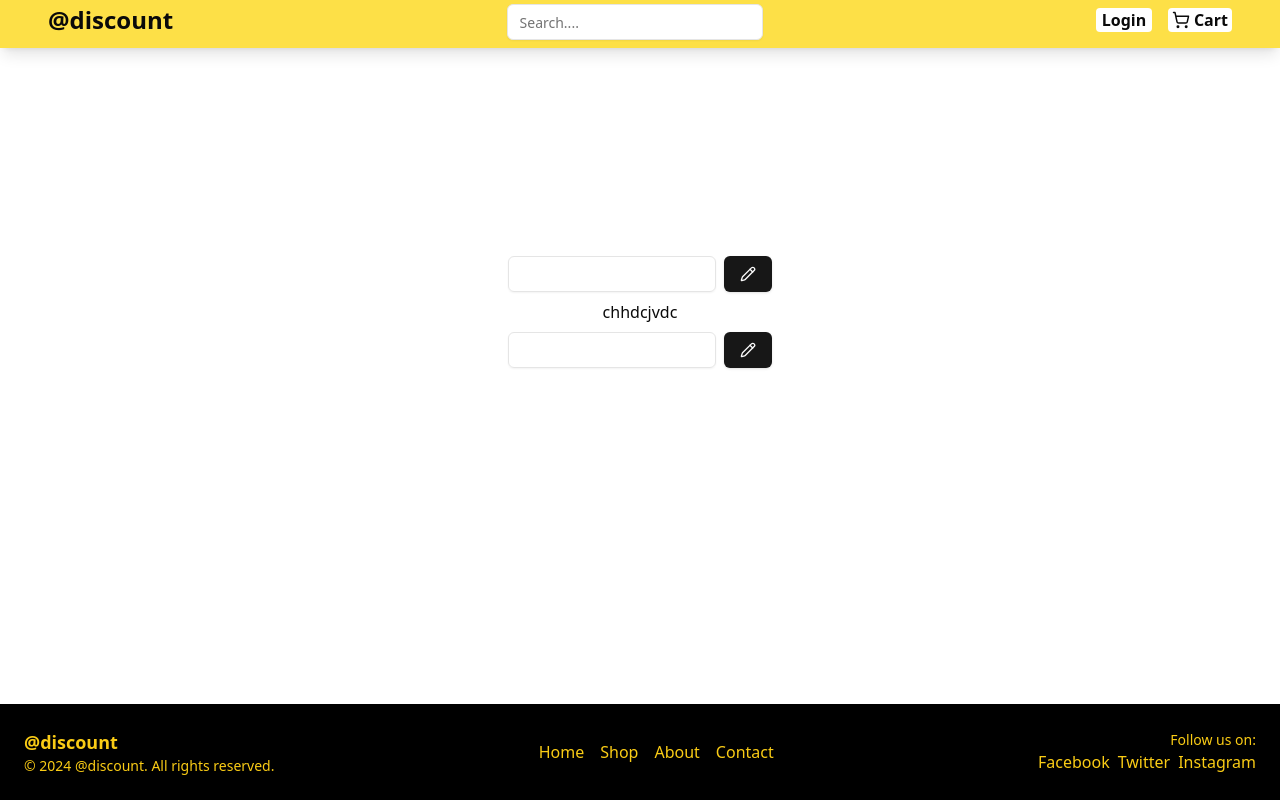
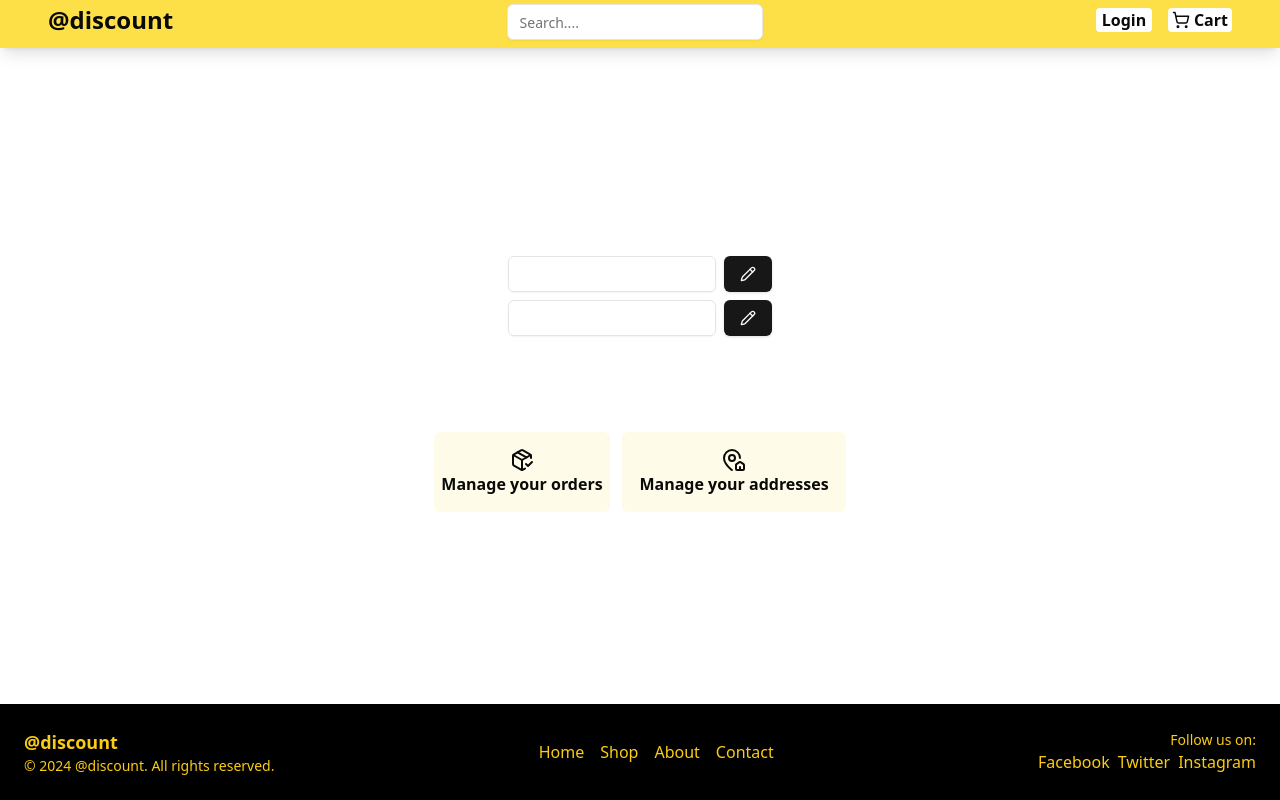
Before and after one commit to rajusarkar23/Frontend--discount, a React (Vite) app: page /user/profile in a window 1280 px wide. Built offline with nearby package versions, Linux system fonts and the light colour scheme; no server answers.

Commit message:
add profile action comp for manage orders and addresses

```diff
--- /dev/null
+++ b/src/components/page-components/ProfileActions.tsx
@@ -0,0 +1,27 @@
+import { MapPinHouse, PackageCheck } from "lucide-react";
+import { Link } from "react-router-dom";
+
+export const ProfileActions = () => {
+  return (
+    <div className="flex items-center justify-center py-24 space-x-3">
+      {/* manage orders */}
+      <Link  to={"/user/orders"} className="bg-yellow-50 hover:bg-yellow-100 w-44 text-center h-20 flex items-center justify-center rounded-md font-semibold">
+        <div>
+          <span className="flex items-center justify-center gap-2">
+            <PackageCheck />
+          </span>
+          Manage your orders
+        </div>
+      </Link>
+      {/* manage address */}
+      <Link to={"/user/manage-addresses"} className="bg-yellow-50 hover:bg-yellow-100 w-56 text-center h-20 flex items-center justify-center rounded-md font-semibold">
+        <div>
+          <span className="flex items-center justify-center gap-2">
+            <MapPinHouse />
+          </span>
+          Manage your addresses
+        </div>
+      </Link>
+    </div>
+  );
+};
--- a/src/components/page-components/ProfileData.tsx
+++ b/src/components/page-components/ProfileData.tsx
@@ -150,7 +150,6 @@ export const ProfileData = () => {
           </Button>
         )}
       </div>
-      <p>chhdcjvdc</p>
 
       <div className="flex space-x-2">
         <Input
--- a/src/pages/user/Profile.tsx
+++ b/src/pages/user/Profile.tsx
@@ -1,11 +1,17 @@
-import { ProfileData } from "@/components/page-components/ProfileData"
+import { ProfileActions } from "@/components/page-components/ProfileActions";
+import { ProfileData } from "@/components/page-components/ProfileData";
 
 const Profile = () => {
   return (
     <>
-      <ProfileData />
+      <div>
+        <ProfileData />
+      </div>
+      <div>
+        <ProfileActions />
+      </div>
     </>
-  )
-}
+  );
+};
 
-export default Profile
+export default Profile;
```
